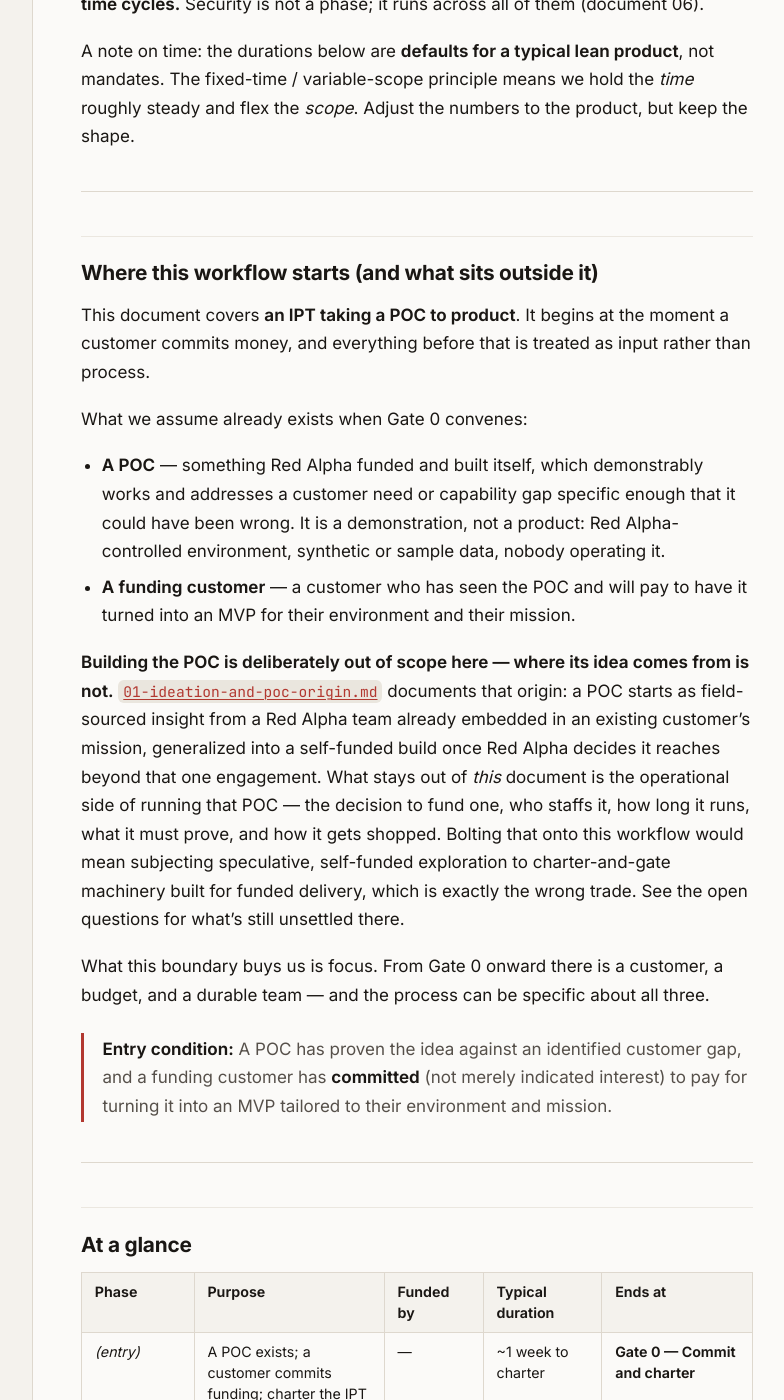
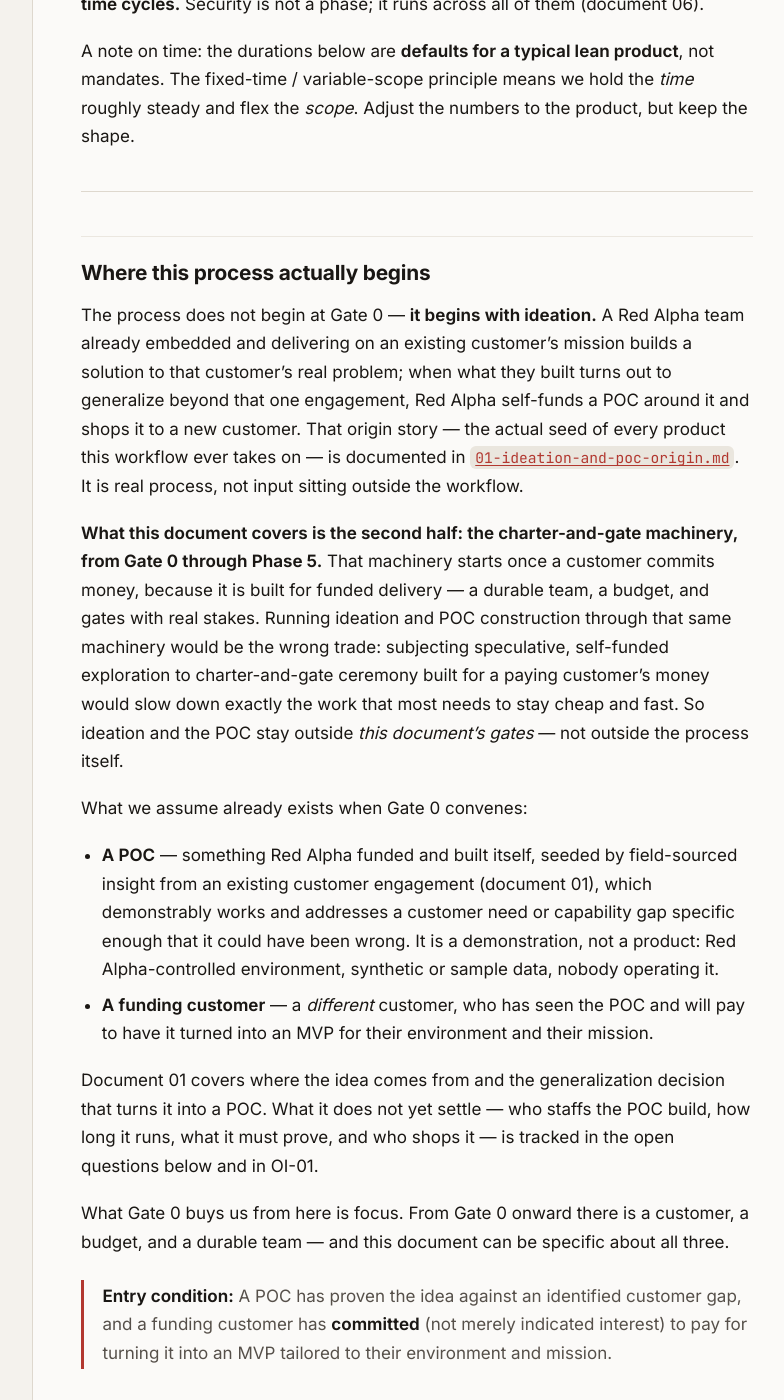
Before and after one commit to RA-Rob/IPT-Workflow, a Jekyll site: the page built from docs/05-process-timeline-and-phases.md, in a window 1280 px wide and 1400 px high, scrolled down 1194 px. Shown: the whole window, without its empty margins (255-1039 px from the left). Built offline with Jekyll 4.4.1, drawn with Linux system fonts in a browser that asks for light colours; our own code applies the rules of GitHub Pages for plain Markdown files; some of the changed text lies outside the part shown.

Commit message:
Fix framing: ideation is the process's origin, not outside it
Docs 03, 05, and 06 (plus README, index, and the gate-review
template) still described the pre-Gate-0 ideation/POC stage as
"outside this workflow" or "input rather than process," left over
from before doc 01 existed. That's wrong now: ideation is the
origin of every product this workflow takes on, just not run
through the same charter-and-gate machinery as funded delivery.

Reframes the "Where this process/model begins" sections around
ideation as the actual first stage, adds it as Stage 0 in the
process doc's at-a-glance table, and tightens every remaining
"outside" reference to scope specifically to "outside the gates"
rather than "outside the process."

Co-Authored-By: Claude Sonnet 5 <noreply@anthropic.com>

```diff
--- a/docs/05-process-timeline-and-phases.md
+++ b/docs/05-process-timeline-and-phases.md
@@ -18,18 +18,20 @@ A note on time: the durations below are **defaults for a typical lean product**,
 
 ---
 
-## Where this workflow starts (and what sits outside it)
+## Where this process actually begins
 
-This document covers **an IPT taking a POC to product**. It begins at the moment a customer commits money, and everything before that is treated as input rather than process.
+The process does not begin at Gate 0 — **it begins with ideation.** A Red Alpha team already embedded and delivering on an existing customer's mission builds a solution to that customer's real problem; when what they built turns out to generalize beyond that one engagement, Red Alpha self-funds a POC around it and shops it to a new customer. That origin story — the actual seed of every product this workflow ever takes on — is documented in [`01-ideation-and-poc-origin.md`](01-ideation-and-poc-origin.md). It is real process, not input sitting outside the workflow.
+
+**What this document covers is the second half: the charter-and-gate machinery, from Gate 0 through Phase 5.** That machinery starts once a customer commits money, because it is built for funded delivery — a durable team, a budget, and gates with real stakes. Running ideation and POC construction through that same machinery would be the wrong trade: subjecting speculative, self-funded exploration to charter-and-gate ceremony built for a paying customer's money would slow down exactly the work that most needs to stay cheap and fast. So ideation and the POC stay outside *this document's gates* — not outside the process itself.
 
 What we assume already exists when Gate 0 convenes:
 
-- **A POC** — something Red Alpha funded and built itself, which demonstrably works and addresses a customer need or capability gap specific enough that it could have been wrong. It is a demonstration, not a product: Red Alpha-controlled environment, synthetic or sample data, nobody operating it.
-- **A funding customer** — a customer who has seen the POC and will pay to have it turned into an MVP for their environment and their mission.
+- **A POC** — something Red Alpha funded and built itself, seeded by field-sourced insight from an existing customer engagement (document 01), which demonstrably works and addresses a customer need or capability gap specific enough that it could have been wrong. It is a demonstration, not a product: Red Alpha-controlled environment, synthetic or sample data, nobody operating it.
+- **A funding customer** — a *different* customer, who has seen the POC and will pay to have it turned into an MVP for their environment and their mission.
 
-**Building the POC is deliberately out of scope here — where its idea comes from is not.** [`01-ideation-and-poc-origin.md`](01-ideation-and-poc-origin.md) documents that origin: a POC starts as field-sourced insight from a Red Alpha team already embedded in an existing customer's mission, generalized into a self-funded build once Red Alpha decides it reaches beyond that one engagement. What stays out of *this* document is the operational side of running that POC — the decision to fund one, who staffs it, how long it runs, what it must prove, and how it gets shopped. Bolting that onto this workflow would mean subjecting speculative, self-funded exploration to charter-and-gate machinery built for funded delivery, which is exactly the wrong trade. See the open questions for what's still unsettled there.
+Document 01 covers where the idea comes from and the generalization decision that turns it into a POC. What it does not yet settle — who staffs the POC build, how long it runs, what it must prove, and who shops it — is tracked in the open questions below and in OI-01.
 
-What this boundary buys us is focus. From Gate 0 onward there is a customer, a budget, and a durable team — and the process can be specific about all three.
+What Gate 0 buys us from here is focus. From Gate 0 onward there is a customer, a budget, and a durable team — and this document can be specific about all three.
 
 > **Entry condition:** A POC has proven the idea against an identified customer gap, and a funding customer has **committed** (not merely indicated interest) to pay for turning it into an MVP tailored to their environment and mission.
 
@@ -39,7 +41,8 @@ What this boundary buys us is focus. From Gate 0 onward there is a customer, a b
 
 | Phase | Purpose | Funded by | Typical duration | Ends at |
 |-------|---------|-----------|------------------|---------|
-| *(entry)* | A POC exists; a customer commits funding; charter the IPT | — | ~1 week to charter | **Gate 0 — Commit and charter** |
+| **0. Ideation & POC** *(document 01)* | Field-sourced insight from an embedded IPT's mission work generalizes beyond that customer; Red Alpha self-funds a POC and shops it | RA (self-funded) | Not yet standardized (OI-01) | A new customer commits funding → **Gate 0** |
+| *(entry)* | A customer has committed funding; charter the IPT | — | ~1 week to charter | **Gate 0 — Commit and charter** |
 | **1. Discovery & Framing** | Frame the outcome with the customer; draw the core/tailoring boundary | Customer + RA | 2–3 weeks | **Gate 1 — Green-light the MVP** |
 | **2. MVP** | Tailor the core to the customer's mission, in short reviewable cycles | Customer | 3–5 cycles (~2–4 months) | **Gate 2 — Customer acceptance** |
 | **3. Build** | Two tracks, one team: productize the core, continue tailoring | RA + Customer | 2–4 cycles (~3–6 months) | **Gate 3 — Authority & readiness to launch** |
```
Also changed, not shown: docs/03-ipt-model-overview.md (+5 -3 lines), docs/06-security-and-compliance.md (+1 -1 lines), index.md (+1 -1 lines), templates/gate-review-checklist.md (+1 -1 lines), README.md.
